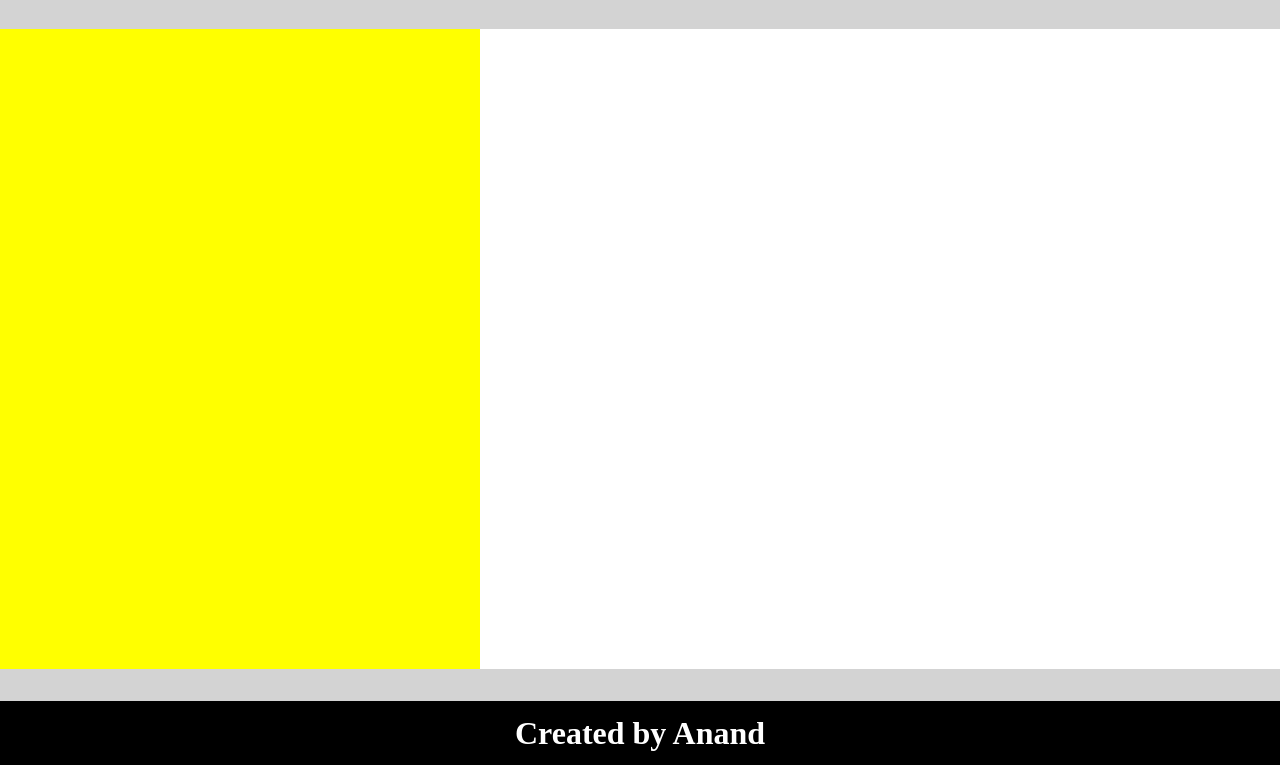
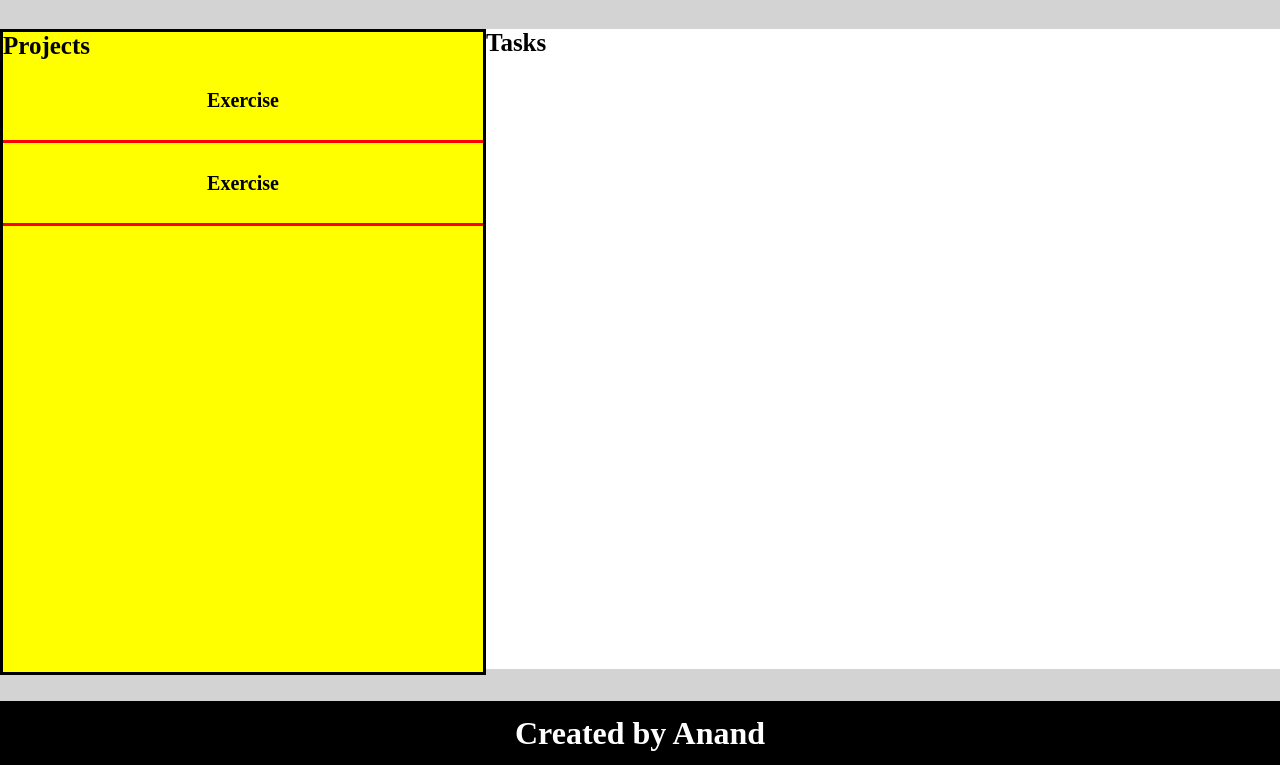
Before and after one commit to anandb104/todo-list, a website built with webpack: page src/template.html in a window 1280 px wide. Shown: the part 83-848 px from the top of the page. Built offline with nearby package versions, Linux system fonts and the light colour scheme.

Commit message:
Create function to add project with a projectname inside the projects column

```diff
--- a/src/dom/dom.js
+++ b/src/dom/dom.js
@@ -0,0 +1,14 @@
+export function addproject(projectname){
+const projectscol=document.getElementById("projects-col");
+let div=document.createElement("div");
+div.textContent=projectname;
+div.style.display="flex";
+div.style.justifyContent="center";
+div.style.alignItems="center";
+div.style.height=5+"rem";
+div.style.width=30+"rem";
+div.style.fontSize="20px";
+div.style.fontWeight="bold";
+div.style.borderBottom="3px solid red"
+projectscol.appendChild(div);
+}
--- a/src/script.js
+++ b/src/script.js
@@ -1,6 +1,9 @@
 import{createproject,deleteproject,searchproject,renameproject} from "./application/projects.js";
-import{createtask,markascomplete,changepriority} from "./application/tasks.js"
+import{createtask,markascomplete,changepriority} from "./application/tasks.js";
+import{addproject} from "./dom/dom.js"
+
 let projectslist=[];
-createproject(projectslist,"exercise");
-createtask("walking","have to walk man","20-06-2026","high","NA","exercise",projectslist);
+createproject(projectslist,"Exercise");
+createtask("walking","have to walk man","20-06-2026","high","NA","Exercise",projectslist);
 console.log(projectslist);
+addproject("Exercise");
--- a/src/style.css
+++ b/src/style.css
@@ -20,6 +20,7 @@
     width:30rem;
     height:40rem;
     background-color:yellow;
+    border:3px solid black;
 }
 #tasks-col{
     width:50rem;
@@ -48,3 +49,17 @@
     width:100vw;
     height:4rem;
 }
+#project-col-title{
+    font-size: 25px;
+    font-weight: bold;
+    display: flex;
+    justify-content: left;
+    align-items: center;
+}
+#tasks-col-title{
+    font-size: 25px;
+    font-weight: bold;
+    display: flex;
+    justify-content: left;
+    align-items: center;
+}
--- a/src/template.html
+++ b/src/template.html
@@ -13,8 +13,14 @@
     </div>
     <div id="todo-box">
     <div id="projects-col">
+        <div id="project-col-title">
+            Projects
+        </div>
     </div>
     <div id="tasks-col">
+        <div id="tasks-col-title">
+            Tasks
+        </div>
     </div>
 </div>
 <div id="footer">
```
